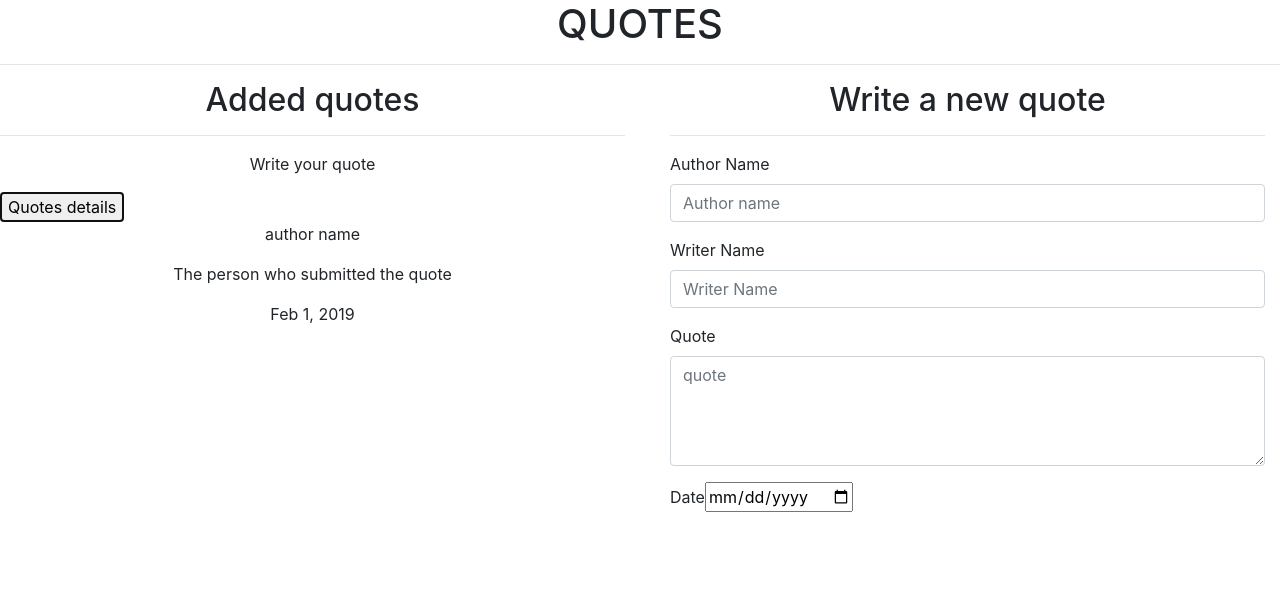
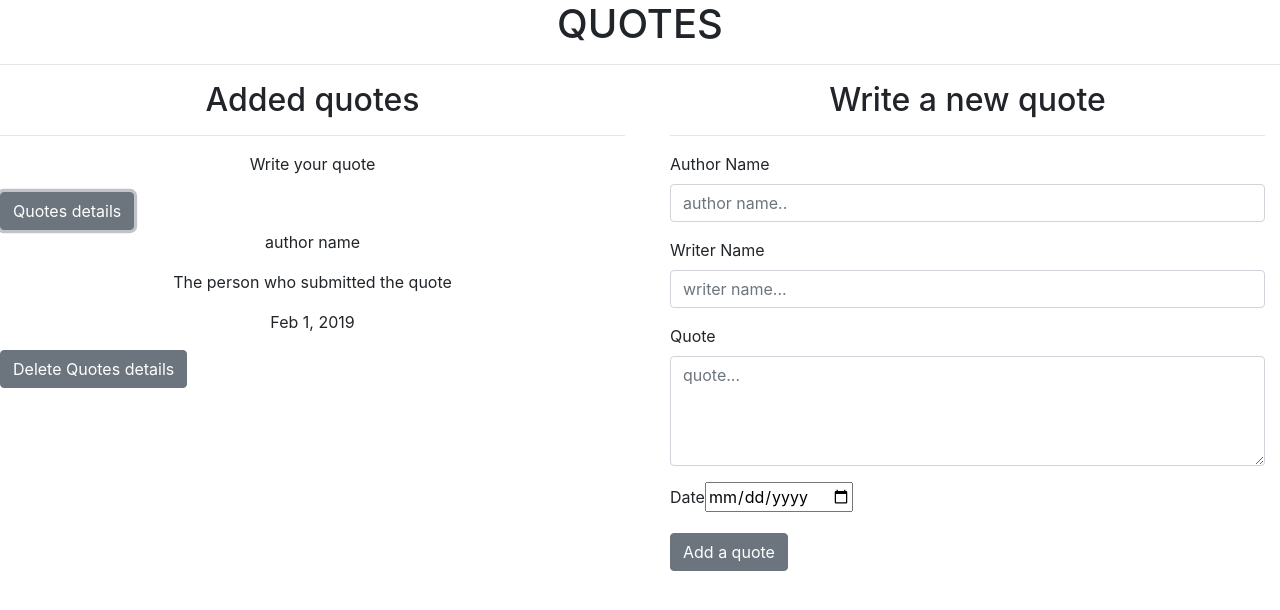
Before and after one commit to mfannick/Quotes, an Angular app: page / in a window 1280 px wide. Both pictures are taken after a click on the button "Quotes details". Shown: the top 610 px of the page. Built offline with nearby package versions, Linux system fonts and the light colour scheme.

Commit message:
adding a new quote from the form to the other qoute

```diff
--- a/src/app/app.module.ts
+++ b/src/app/app.module.ts
@@ -1,6 +1,6 @@
 import { BrowserModule } from '@angular/platform-browser';
 import { NgModule } from '@angular/core';
-
+import { FormsModule } from '@angular/forms';
 import { AppRoutingModule } from './app-routing.module';
 import { AppComponent } from './app.component';
 import { DisplayQuotesComponent } from './display-quotes/display-quotes.component';
@@ -16,7 +16,8 @@ import { DisplayQuotesFormComponent } from './display-quotes-form/display-quotes
   ],
   imports: [
     BrowserModule,
-    AppRoutingModule
+    AppRoutingModule,
+    FormsModule
   ],
   providers: [],
   bootstrap: [AppComponent]
--- a/src/app/display-quotes-form/display-quotes-form.component.html
+++ b/src/app/display-quotes-form/display-quotes-form.component.html
@@ -1,31 +1,25 @@
 <div class="container-fluid">
     <h2 class="text-center">Write a new quote</h2>
     <hr>
-    <form>
+    <form #quoteForm=ngForm (ngSubmit)='addToQuote()'>
         <div class="form-group">
-
-            <label for="name">Author Name</label>
-            <input type="text" required class="form-control" id="author-name" placeholder="Author name">
-
-
+            <label>Author Name</label>
+            <input type="text" required class="form-control" id="authorName" name="authorName" [(ngModel)]="newQuote.authorName" #authorName='ngModel' placeholder="author name..">
         </div>
         <div class="form-group">
-
-            <label for="name">Writer Name</label>
-            <input type="text" required class="form-control" id="writer-name" placeholder="Writer Name">
-
-
+            <label>Writer Name</label>
+            <input type="text" required class="form-control" id="submitPerson" name="submitPerson" [(ngModel)]="newQuote.submitPerson" #submitPerson='ngModel' placeholder="writer name...">
         </div>
         <div class="form-group">
 
             <label for="description">Quote</label>
-            <textarea class="form-control" id="description" rows="4" placeholder="quote" required></textarea>
-
+            <textarea class="form-control" id="description" name="description" rows="4"placeholder="quote..." [(ngModel)]="newQuote.quotesWritten" required></textarea>
         </div>
         <div class="form-group">
             <label for="complete">Date</label>
-            <input type='date' id="complete" required>
+            <input type='date' id="complete" name="complete"  #complete='ngModel' [(ngModel)]="newQuote.writtenDate" required>
 
         </div>
+        <button type="submit" class="btn btn-secondary">Add a quote</button>
     </form>
 </div>
--- a/src/app/display-quotes-form/display-quotes-form.component.ts
+++ b/src/app/display-quotes-form/display-quotes-form.component.ts
@@ -1,12 +1,16 @@
-import { Component, OnInit } from '@angular/core';
-
+import { Component, OnInit, Output, EventEmitter } from '@angular/core';
+import{ QuotesClass} from '../quotes-class'
 @Component({
   selector: 'app-display-quotes-form',
   templateUrl: './display-quotes-form.component.html',
   styleUrls: ['./display-quotes-form.component.css']
 })
 export class DisplayQuotesFormComponent implements OnInit {
-
+    newQuote= new QuotesClass(0,'','','',new Date())
+    @Output()newQuotesAdded=new EventEmitter<QuotesClass>()
+    addToQuote(){
+      this.newQuotesAdded.emit(this.newQuote)
+    }
   constructor() { }
 
   ngOnInit() {
--- a/src/app/display-quotes/display-quotes.component.html
+++ b/src/app/display-quotes/display-quotes.component.html
@@ -7,12 +7,12 @@
         <hr>
         <div *ngFor='let quote of quotes let i=index'>
             <p class="text-center">{{quote.quotesWritten}}</p>
-            <button (click)='toggleDetails(i)'>Quotes details</button>
-            <app-quotes-details [quote]='quote' *ngIf='quote.showDetails'></app-quotes-details>
+            <button class="text-center btn btn-secondary" (click)='toggleDetails(i)'>Quotes details</button>
+            <app-quotes-details [quote]='quote' *ngIf='quote.showDetails' (quotesDeleted)='deleteQuote($event,i)'></app-quotes-details>
         </div>
     </div>
     <div class="col">
-        <app-display-quotes-form></app-display-quotes-form>
+        <app-display-quotes-form (newQuotesAdded)='quotesAdded($event)'></app-display-quotes-form>
     </div>
 
 </div>
--- a/src/app/display-quotes/display-quotes.component.ts
+++ b/src/app/display-quotes/display-quotes.component.ts
@@ -14,6 +14,17 @@ export class DisplayQuotesComponent implements OnInit {
   toggleDetails(index){
      this.quotes[index].showDetails=!this.quotes[index].showDetails
   }
+  deleteQuote(quotesDeleted,index){
+   if(quotesDeleted){
+      this.quotes.splice(index,1)
+   }
+  }
+  quotesAdded(quote){
+    let quoteLength = this.quotes.length;
+    quote.id = quoteLength+1;
+    quote.writtenDate = new Date(quote.writtenDate)
+    this.quotes.push(quote)
+  }
   constructor() { }
 
   ngOnInit() {
--- a/src/app/quotes-details/quotes-details.component.html
+++ b/src/app/quotes-details/quotes-details.component.html
@@ -2,3 +2,4 @@
 <p class="text-center">{{quote.authorName}}</p>
 <p class="text-center">{{quote.submitPerson}}</p>
 <p class="text-center">{{quote.writtenDate|date}}</p>
+<button class="text-center btn btn-secondary"(click)='deleteQuoteDetail(true)'> Delete Quotes details</button>
--- a/src/app/quotes-details/quotes-details.component.ts
+++ b/src/app/quotes-details/quotes-details.component.ts
@@ -1,5 +1,6 @@
-import { Component, OnInit,Input } from '@angular/core';
+import { Component, OnInit,Input, Output,EventEmitter } from '@angular/core';
 import { QuotesClass } from '../quotes-class';
+
 
 @Component({
   selector: 'app-quotes-details',
@@ -7,11 +8,19 @@ import { QuotesClass } from '../quotes-class';
   styleUrls: ['./quotes-details.component.css']
 })
 export class QuotesDetailsComponent implements OnInit {
+
   @Input() quote:QuotesClass;
+  @Output() quotesDeleted=new EventEmitter<boolean>()
 
-  constructor() { }
+  deleteQuoteDetail(deletequote:boolean){
 
-  ngOnInit() {
+      this.quotesDeleted.emit(deletequote)
   }
 
+ constructor(){}
+
+ ngOnInit() {
 }
+
+
+};
```
